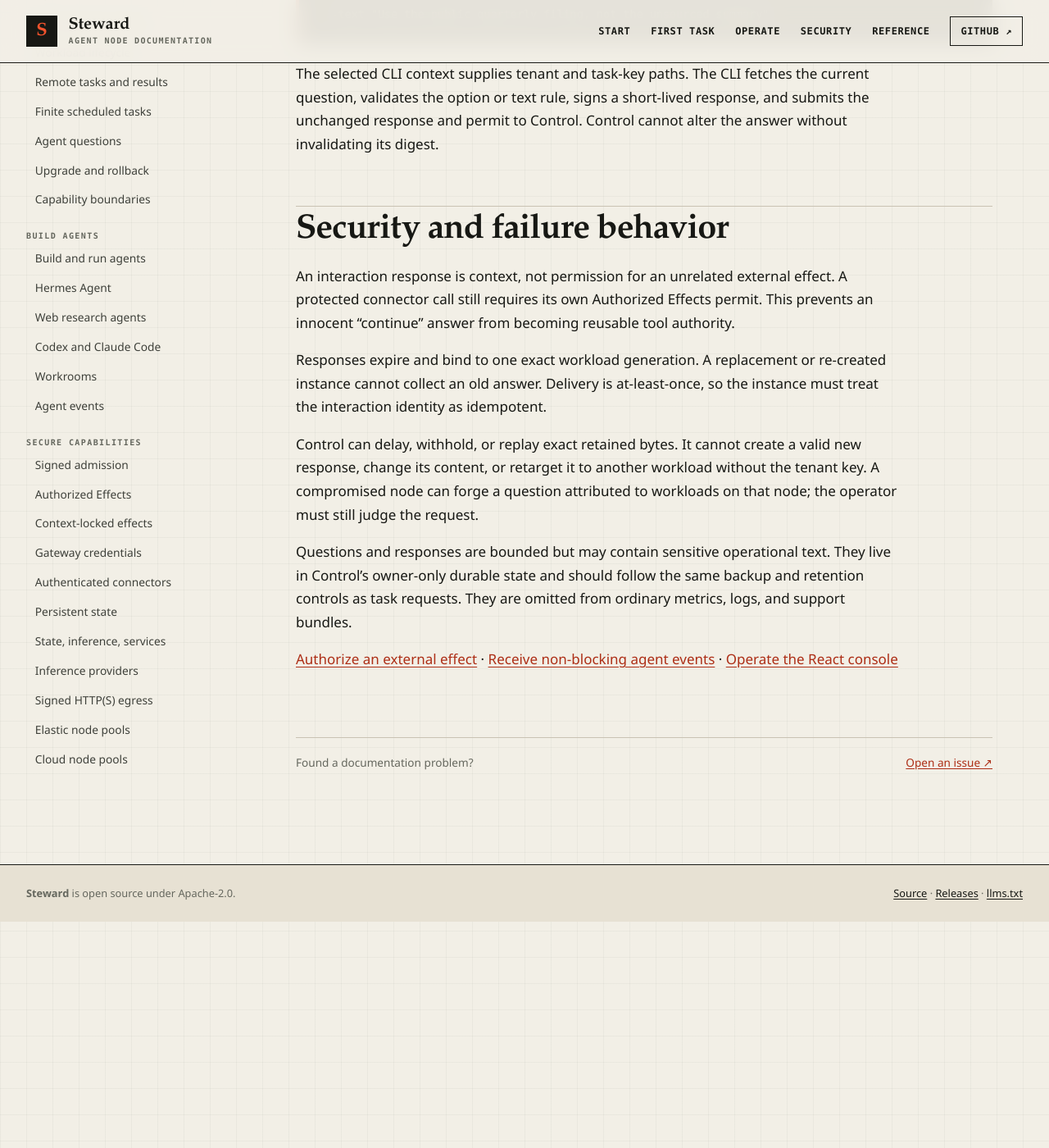
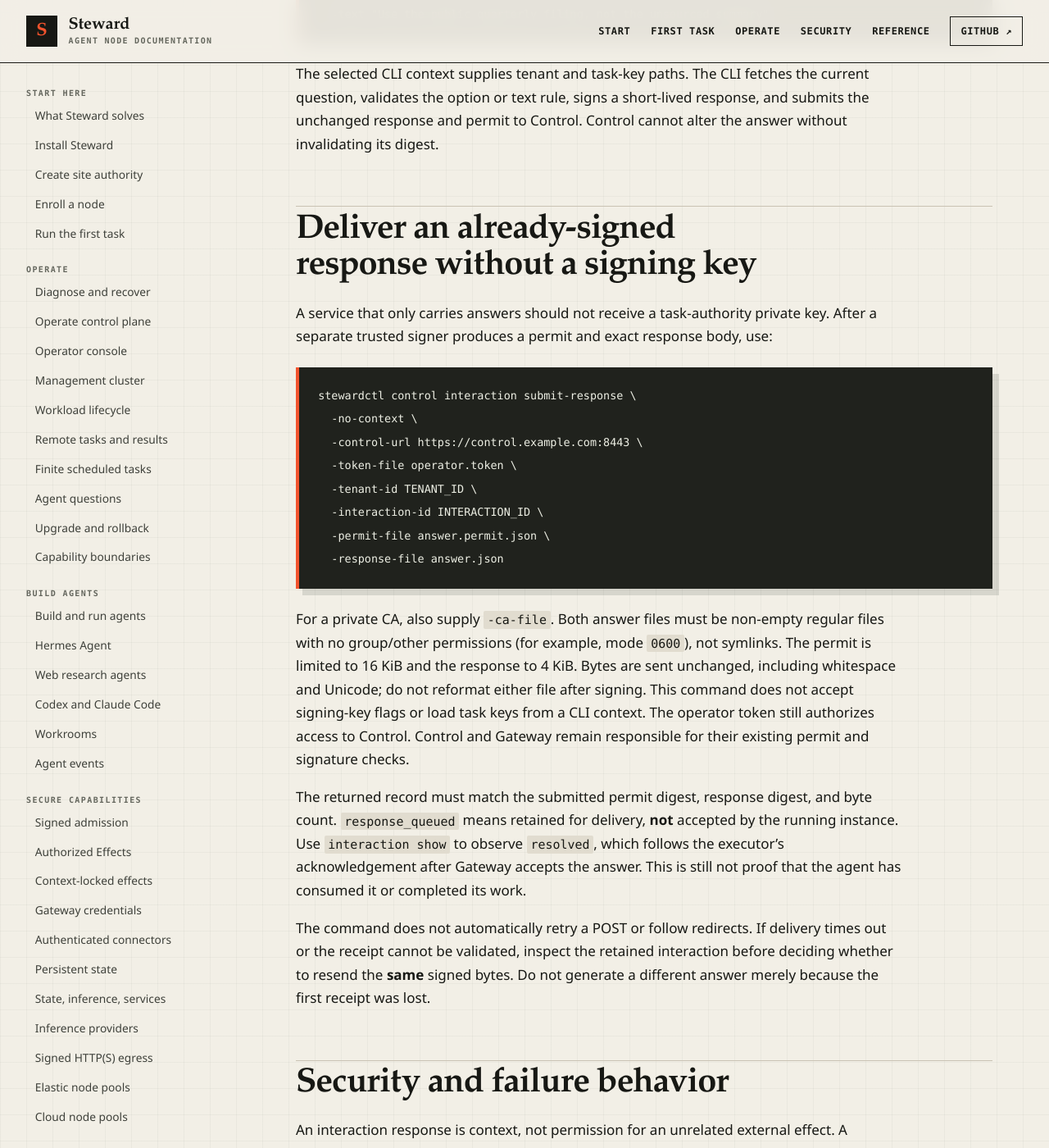
Before and after one commit to hardrails/steward, a Jekyll site: the page built from docs/guides/agent-interactions.md, in a window 1280 px wide and 1400 px high, scrolled down 1681 px. Shown: the whole window at 82% size. Built offline with Jekyll 4.4.1, drawn with Linux system fonts in a browser that asks for light colours; before the commit the page ends 2805 px from its top, so only the background shows below that.

Commit message:
Document signed-answer courier custody and reconciliation
Constraint: A queued receipt is not Gateway acceptance or completed business work.
Confidence: high
Scope-risk: narrow
Not-tested: Connected Railyard browser workflow remains pending.

````diff
--- a/docs/guides/agent-interactions.md
+++ b/docs/guides/agent-interactions.md
@@ -58,6 +58,42 @@ current question, validates the option or text rule, signs a short-lived respons
 and submits the unchanged response and permit to Control. Control cannot alter the
 answer without invalidating its digest.
 
+## Deliver an already-signed response without a signing key
+
+A service that only carries answers should not receive a task-authority private
+key. After a separate trusted signer produces a permit and exact response body,
+use:
+
+```console
+stewardctl control interaction submit-response \
+  -no-context \
+  -control-url https://control.example.com:8443 \
+  -token-file operator.token \
+  -tenant-id TENANT_ID \
+  -interaction-id INTERACTION_ID \
+  -permit-file answer.permit.json \
+  -response-file answer.json
+```
+
+For a private CA, also supply `-ca-file`. Both answer files must be non-empty
+regular files with no group/other permissions (for example, mode `0600`), not
+symlinks. The permit is limited to 16 KiB and the response to 4 KiB. Bytes are sent
+unchanged, including whitespace and Unicode; do not reformat either file after
+signing. This command does not accept signing-key flags or load task keys from a
+CLI context. The operator token still authorizes access to Control. Control and
+Gateway remain responsible for their existing permit and signature checks.
+
+The returned record must match the submitted permit digest, response digest, and
+byte count. `response_queued` means retained for delivery, **not** accepted by the
+running instance. Use `interaction show` to observe `resolved`, which follows the
+executor's acknowledgement after Gateway accepts the answer. This is still not
+proof that the agent has consumed it or completed its work.
+
+The command does not automatically retry a POST or follow redirects. If delivery
+times out or the receipt cannot be validated, inspect the retained interaction
+before deciding whether to resend the **same** signed bytes. Do not generate a
+different answer merely because the first receipt was lost.
+
 ## Security and failure behavior
 
 An interaction response is context, not permission for an unrelated external
````
